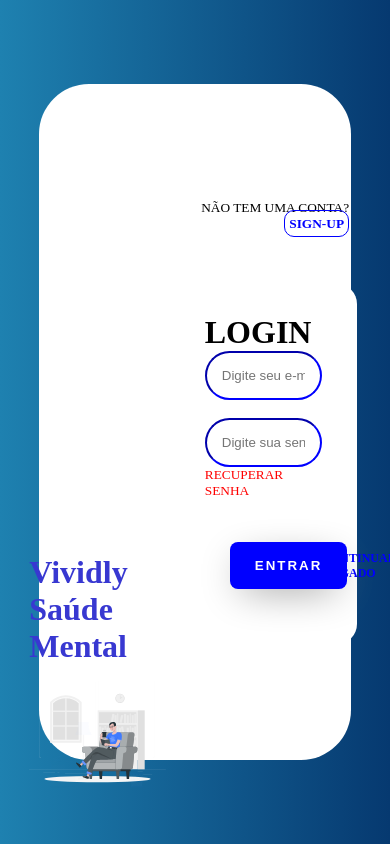
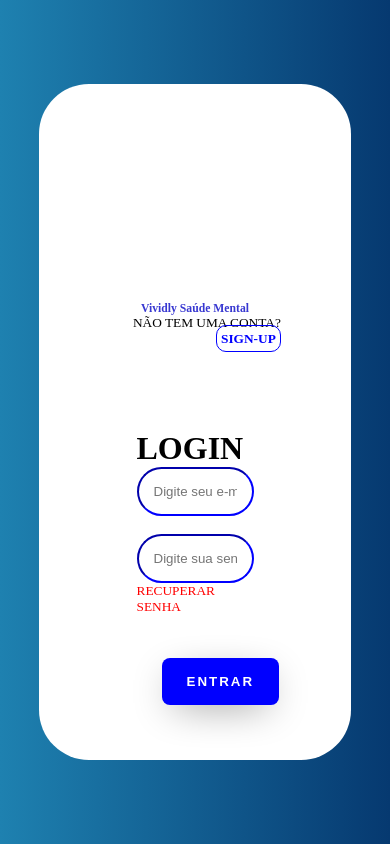
Before and after one commit to ICEI-PUC-Minas-PMV-ADS/pmv-ads-2024-1-e1-proj-web-t11-pmv-ads-2024-1-e1-proj-web-t11-vividly, a plain HTML site: page codigo-fonte/Login/login.html in a window 390 px wide. Drawn offline with Linux system fonts and the light colour scheme.

Commit message:
Responsividade_Login

```diff
--- a/codigo-fonte/Login/styleLogin.css
+++ b/codigo-fonte/Login/styleLogin.css
@@ -1,6 +1,7 @@
 .body-login {
     margin: 0;
     padding: 0;
+    box-sizing: border-box;
 }
 
 .main-login{
@@ -27,12 +28,14 @@
 .left-login > h1 {
     color: rgb(56, 56, 209);
     margin: 0;
+    font-size: 3vw;
     margin-top: auto;
+    padding-top: 10vh;
 }
 
 .left-login-image {
     width: 35vw;
-    margin-bottom: 5vh;
+    margin-bottom: auto;
 }
 
 .right-login {
@@ -151,3 +154,18 @@
     font-weight: 800;
     color: blue;
 }
+
+@media only screen and (max-width:600px) {
+    .main-login {
+        flex-direction: column;
+        background-color: none;
+    }
+
+    .left-login > img {
+        display: none;
+    }
+
+    .continuar-logado {
+        display: none;
+    }
+}
```
